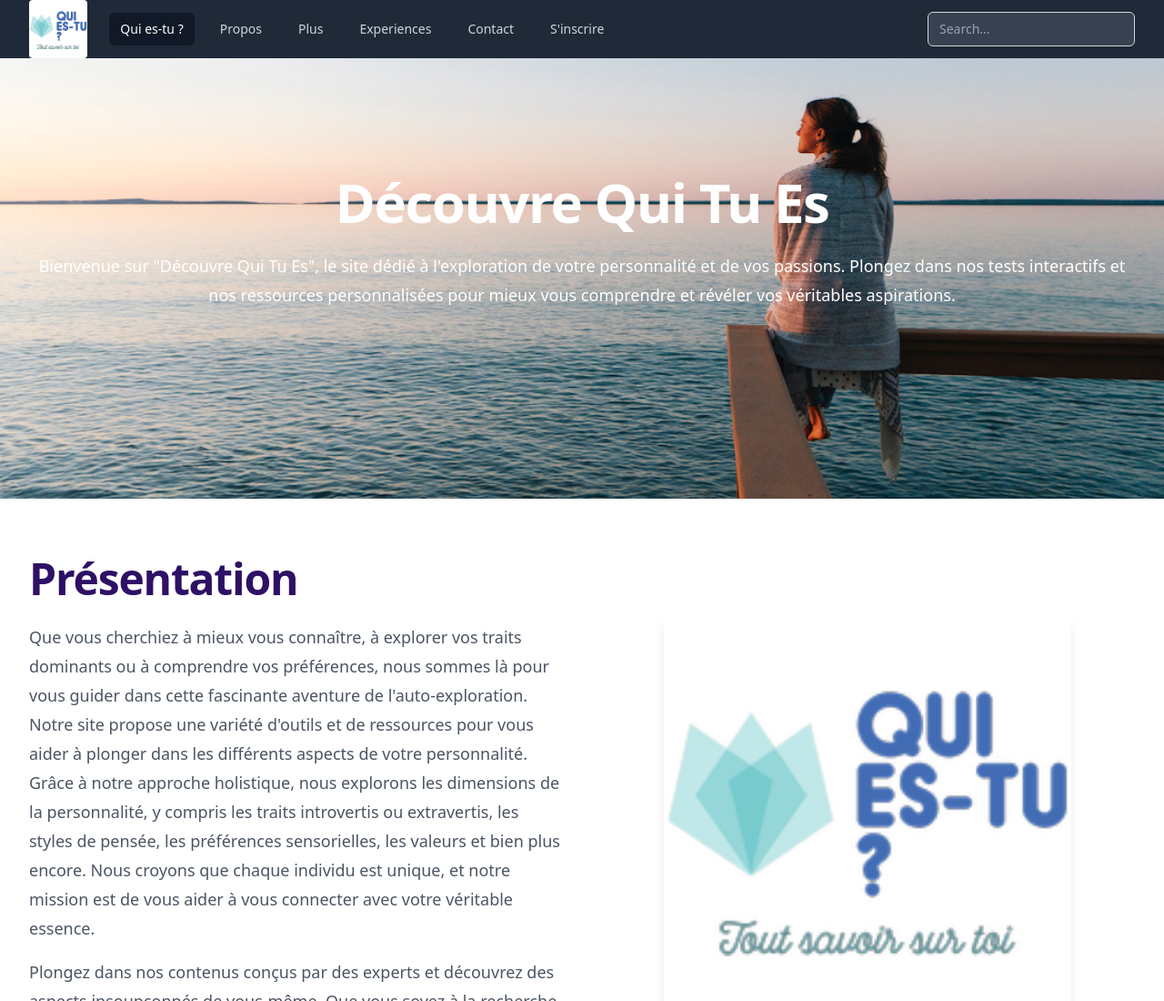
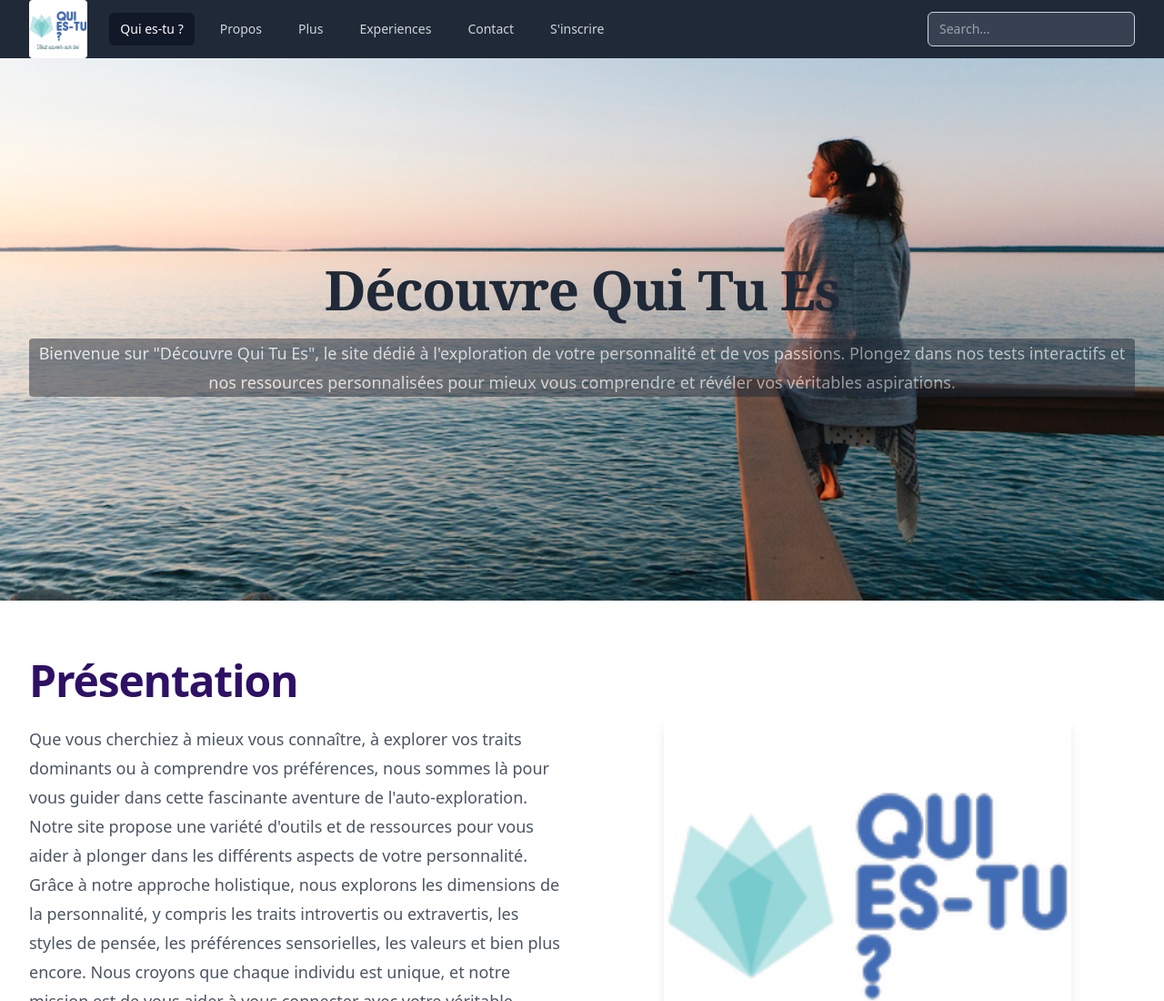
Before and after one commit to NGOUBADJAMBO-Richard/Decouvre-qui-tu-es, a plain HTML site: page index.html in a window 1280 px wide. Shown: the top 1100 px of the page at 91% size. Drawn offline with nearby package versions, Linux system fonts and the light colour scheme; a web font is replaced by a local one.

Commit message:
Update the hero

```diff
--- a/index.html
+++ b/index.html
@@ -176,10 +176,12 @@
       <img src="./img/Header.jpg" alt="Background Image"
         class="absolute inset-0 z-0 h-full w-full object-cover object-right md:object-center">
 
-      <!-- Main Content Container -->
-      <div class="relative z-10 mx-auto max-w-7xl px-6 lg:px-8 text-center text-white">
-        <h2 class="text-4xl font-bold tracking-tight sm:text-6xl">Découvre Qui Tu Es</h2>
-        <p class="mt-6 text-lg leading-8">
+      <!-- Présentation Section -->
+      <!-- Présentation Section -->
+      <section class="relative py-12 sm:py-24  rounded ">
+        <div class="relative z-10 mx-auto max-w-7xl px-6 lg:px-8 text-center">
+          <h2 class="text-4xl font-bold font-serif text-gray-800 tracking-tight sm:text-6xl">Découvre Qui Tu Es</h2>
+          <p class="mt-6 text-lg leading-8 text-white rounded bg-gray-800 opacity-50">
             Bienvenue sur "Découvre Qui Tu Es", le site dédié à l'exploration de votre personnalité et de vos passions.
             Plongez
             dans nos tests interactifs et nos ressources personnalisées pour mieux vous comprendre et révéler vos
@@ -187,9 +189,10 @@
             aspirations.
           </p>
         </div>
+      </section>
 
       <!-- Social Media Links -->
-      <div class="mt-10 mx-auto max-w-2xl lg:mx-0 lg:max-w-none flex justify-center space-x-4">
+      <!-- <div class="mt-10 mx-auto max-w-2xl lg:mx-0 lg:max-w-none flex justify-center space-x-4">
         <a href="https://www.facebook.com"
           class="flex items-center justify-center rounded-md bg-violet-900 text-white hover:bg-fuchsia-900 py-2 px-4 transition duration-300 ease-in-out">
           <i class="fab fa-facebook-f mr-2"></i> Facebook
@@ -206,7 +209,8 @@
           class="flex items-center justify-center rounded-md bg-violet-900 text-white hover:bg-fuchsia-900 py-2 px-4 transition duration-300 ease-in-out">
           <i class="fab fa-linkedin-in mr-2"></i> LinkedIn
         </a>
-      </div>
+      </div> -->
+
 
       <!-- Gradient Overlays -->
       <div
```
Lines whose indentation alone changed are shown as unchanged.
